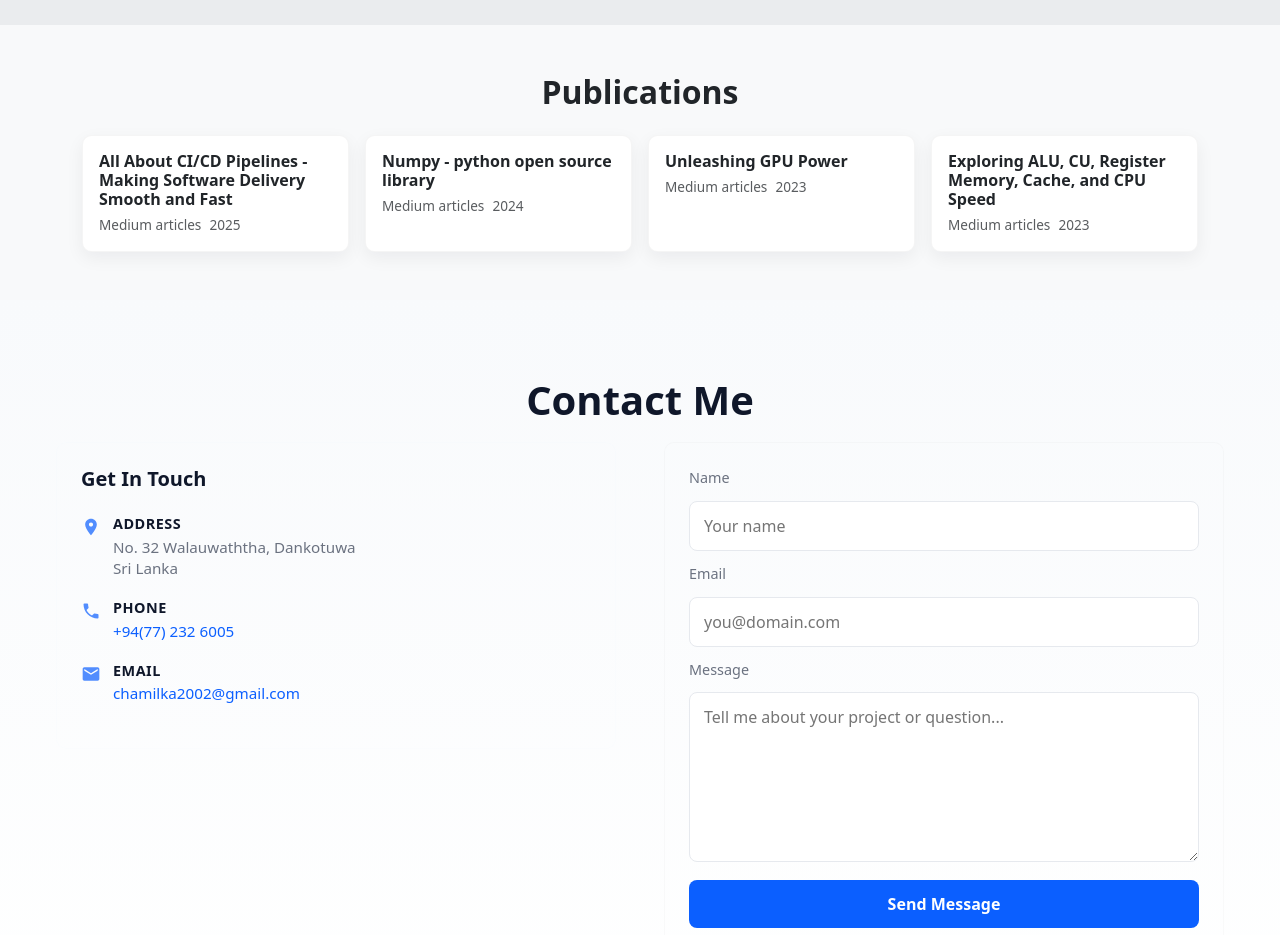
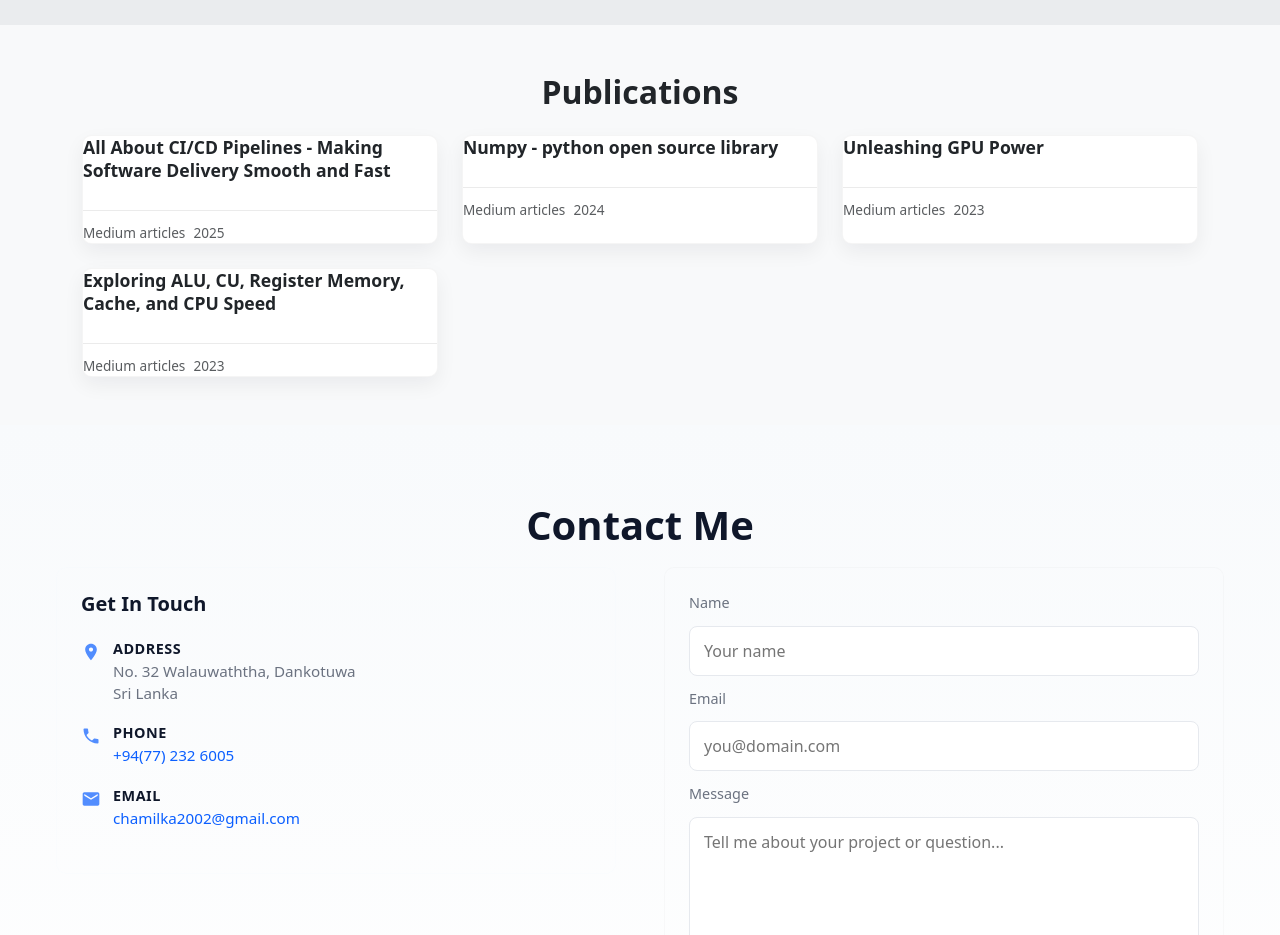
Before and after one commit to ChamilkaMihiraj2002/portfolio, a React (Create React App) app: page / in a window 1280 px wide. Shown: the part 3740-4675 px from the top of the page. Built offline with nearby package versions, Linux system fonts and the light colour scheme; no server answers; the HTML template or start-up script is replaced by a standard one.

Commit message:
Update Publications.module.css

```diff
--- a/src/components/Publications/Publications.module.css
+++ b/src/components/Publications/Publications.module.css
@@ -1,16 +1,19 @@
 .grid {
   display: grid;
-  grid-template-columns: repeat(auto-fit, minmax(220px, 1fr));
-  gap: 1rem;
+  grid-template-columns: repeat(auto-fit, minmax(300px, 1fr));
+  gap: 1.5rem;
 }
 
 .card {
   background: var(--bs-white);
   border-radius: 0.6rem;
-  padding: 1rem;
-  box-shadow: 0 6px 18px rgba(15, 23, 42, 0.06);
+  box-shadow: 0 8px 20px rgba(15, 23, 42, 0.06);
   border: 1px solid rgba(0, 0, 0, 0.04);
   transition: transform 0.18s ease, box-shadow 0.18s ease;
+  overflow: hidden;
+  display: flex;
+  flex-direction: column;
+  height: 100%;
 }
 
 .card:hover {
@@ -18,10 +21,47 @@
   box-shadow: 0 12px 36px rgba(15, 23, 42, 0.12);
 }
 
+.imageContainer {
+  width: 100%;
+  height: 200px;
+  overflow: hidden;
+  display: flex;
+  align-items: center;
+  justify-content: center;
+  background: #f8f9fa;
+}
+
+.image {
+  width: 100%;
+  height: 100%;
+  object-fit: cover;
+  transition: transform 0.3s ease;
+}
+
+.card:hover .image {
+  transform: scale(1.05);
+}
+
+.content {
+  padding: 1.5rem;
+  flex: 1;
+  display: flex;
+  flex-direction: column;
+}
+
 .title {
-  margin: 0 0 0.35rem 0;
+  margin: 0 0 0.75rem 0;
   font-weight: 600;
-  font-size: 1rem;
+  font-size: 1.1rem;
+  line-height: 1.3;
+}
+
+.description {
+  margin: 0 0 auto 0;
+  color: var(--bs-secondary-color, #6c757d);
+  font-size: 0.9rem;
+  line-height: 1.5;
+  flex: 1;
 }
 
 .meta {
@@ -30,6 +70,9 @@
   align-items: center;
   color: var(--bs-secondary-color, #6c757d);
   font-size: 0.85rem;
+  margin-top: 1rem;
+  padding-top: 0.75rem;
+  border-top: 1px solid rgba(0, 0, 0, 0.08);
 }
 
 .link {
@@ -39,30 +82,39 @@
 
 .link:focus,
 .link:hover {
-  text-decoration: underline;
+  text-decoration: none;
 }
 
 @media (prefers-color-scheme: dark) {
   .card {
     background: rgba(255, 255, 255, 0.03);
     border: 1px solid rgba(255, 255, 255, 0.06);
-    box-shadow: 0 8px 30px rgba(2, 6, 23, 0.6);
+    box-shadow: 20px rgba(2, 6, 23, 0.6);
+  }
+
+  .imageContainer {
+    background: rgba(255, 255, 255, 0.05);
   }
 
   .title {
     color: #e6eef8;
   }
 
+  .description {
+    color: rgba(133, 125, 125, 0.8);
+  }
+
   .meta {
     color: rgba(125, 124, 124, 0.7);
+    border-top: 1px solid rgba(255, 255, 255, 0.1);
   }
 
   .link {
-    color: var(--bs-info, #7dd3fc);
+    color: var(--bs-info, #000000);
   }
 
   .card:hover {
     transform: translateY(-6px);
-    box-shadow: 0 18px 48px rgba(2, 6, 23, 0.72);
+    box-shadow: 10px rgba(2, 6, 23, 0.72);
   }
 }
```
